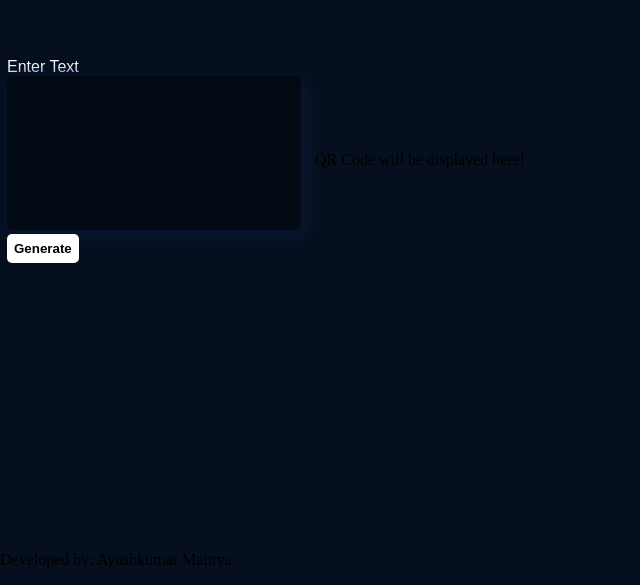
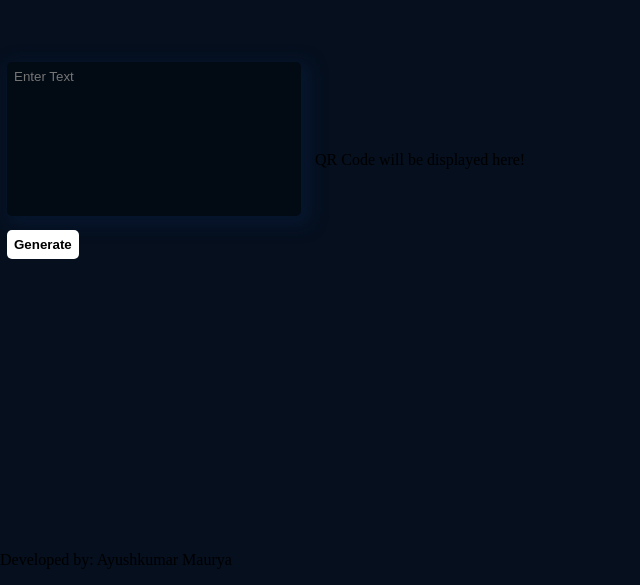
Before and after one commit to ayushkumar-maurya/Text-QR-Code-Generator, a React (Vite) app in the folder app/: page / in a window 1280 px wide. Shown: the part 215-800 px from the top of the page, without its empty margins (0-640 px from the left). Built offline with nearby package versions, Linux system fonts and the light colour scheme.

Commit message:
Text Input & Removed Label

```diff
--- a/app/src/components/Text.jsx
+++ b/app/src/components/Text.jsx
@@ -1,12 +1,19 @@
+import { useState } from "react"
 import textStyles from "../styles/Text"
 import '../css/Text.css'
 
 const Text = () => {
+  const [text, setText] = useState('')
+
   return (
     <>
-      <label htmlFor="text" style={textStyles.label}>Enter Text</label>
-      <br />
-      <textarea id="text" name="text" maxLength={1000} style={textStyles.text} />
+      <textarea
+        maxLength={1000}
+        style={textStyles.text}
+        value={text}
+        onChange={e => setText(e.target.value)}
+        placeholder="Enter Text"
+      />
       <br />
       <button type="button" style={textStyles.button}>Generate</button>
     </>
--- a/app/src/styles/Text.jsx
+++ b/app/src/styles/Text.jsx
@@ -1,9 +1,4 @@
 const textStyles = {
-  label: {
-    fontFamily: 'sans-serif',
-    color: '#FFF'
-  },
-
   text: {
     fontFamily: 'sans-serif',
     resize: 'none',
@@ -25,7 +20,8 @@ const textStyles = {
     color: '#000',
     fontFamily: 'sans-serif',
     fontWeight: 'bold',
-    border: 'none'
+    border: 'none',
+    marginTop: '10px'
   }
 }
 
```
